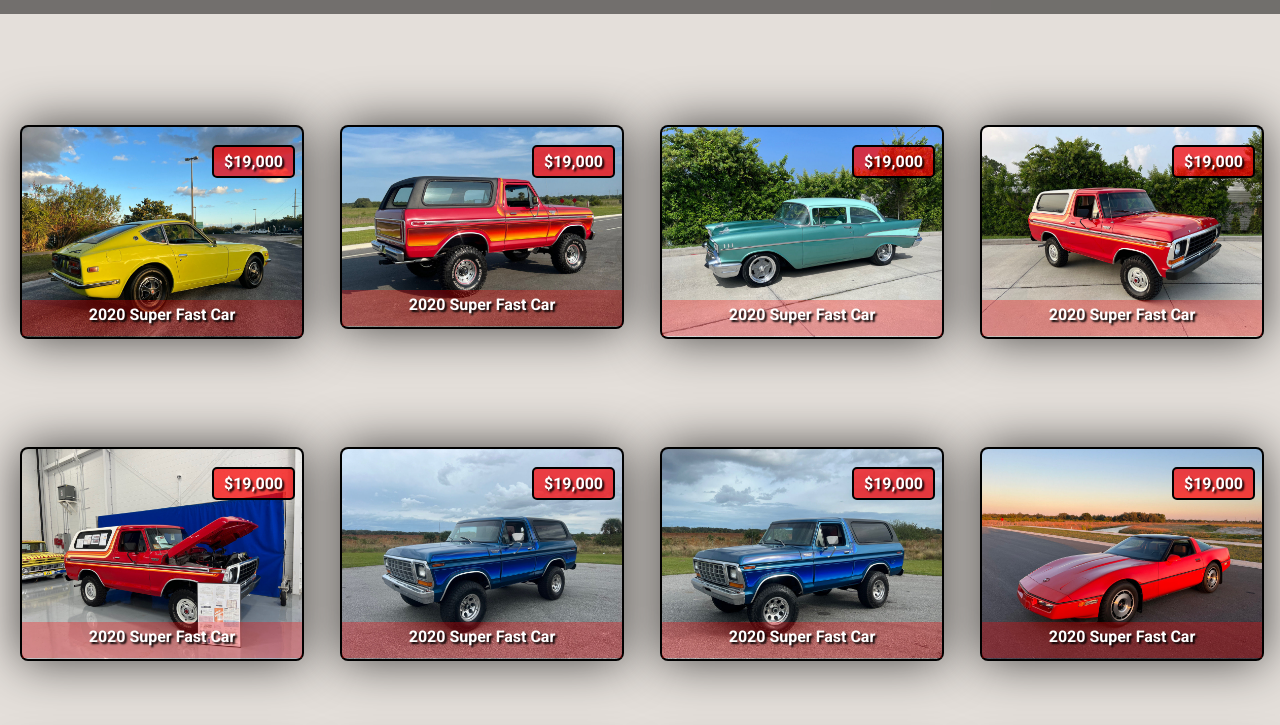
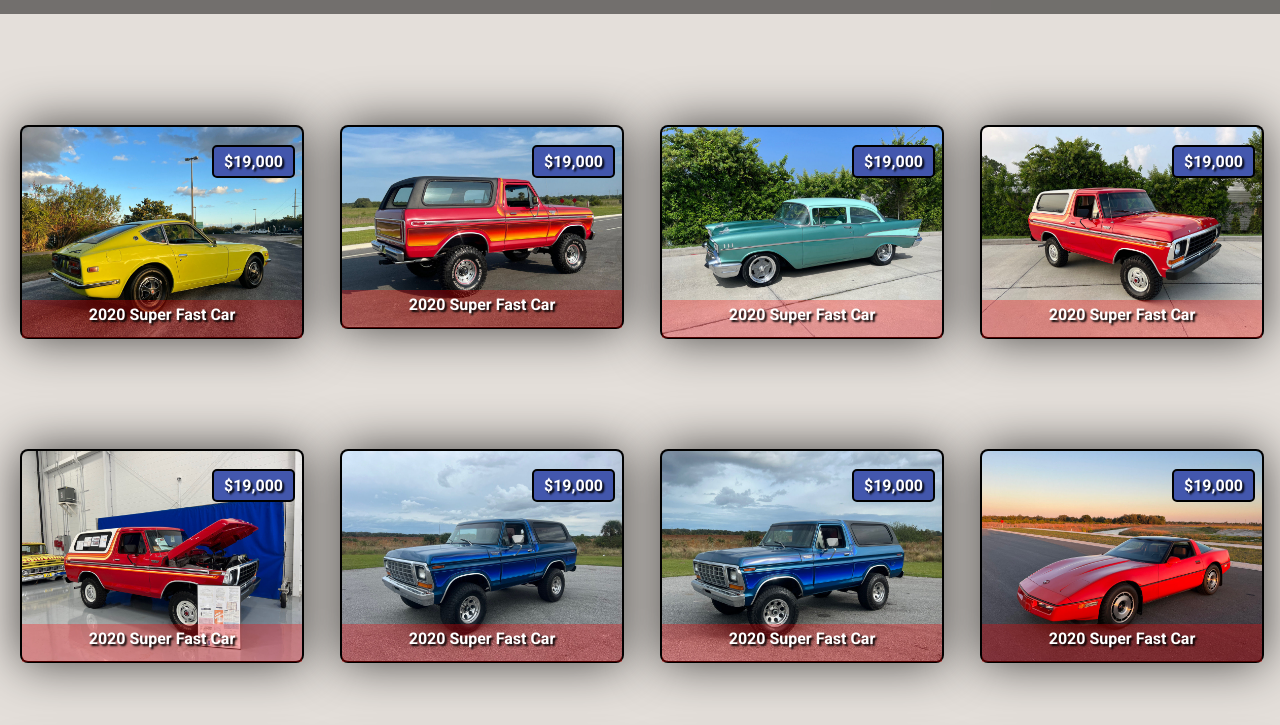
Before and after one commit to Luk1nex/ClassicCars, a website built with Vite: page ForSale.html in a window 1280 px wide. Shown: the part 75-800 px from the top of the page. Built offline with nearby package versions, Linux system fonts and the light colour scheme.

Commit message:
color pallet changes

```diff
--- a/styles.css
+++ b/styles.css
@@ -56,7 +56,7 @@ nav {
     font-family: 'Roboto', sans-serif;
     color: rgba(255, 255, 255, 0.5);
     font-weight: bold;
-    border: 2px solid rgb(255, 0, 0);
+    border: 2px solid #4357AD;
 }
 
 .socials {
@@ -159,7 +159,7 @@ nav {
     color: white;
     text-shadow: 2px 2px 2px black;
     padding-top: 5px;
-    padding-bottom: 12px;
+    padding-bottom: 14px;
     margin-left: 2px;
     bottom: 55px;
     font-weight: bold;
@@ -169,7 +169,7 @@ nav {
     position: absolute;
     top: 20px;
     right: 5px;
-    background: rgba(255, 0, 0, 0.7);
+    background-color: #4357AD;
     text-shadow: 2px 2px 2px black;
     color: white;
     padding: 5px 10px;
```
